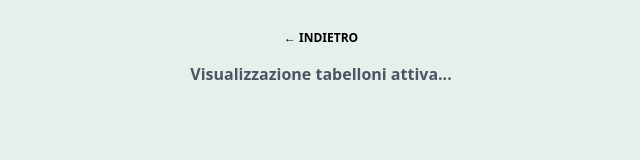
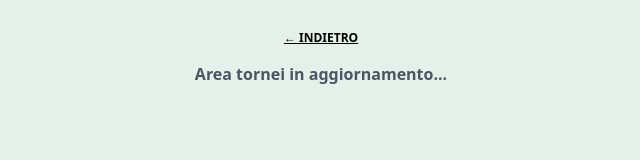
Before and after one commit to donato-bot/gestione-sale-biliardo, a Next.js app: page /club/1 in a window 1280 px wide. Both pictures are taken after a click on the button "AREA TORNEI". Shown: the top 160 px of the page, without its empty margins (319-959 px from the left). Built offline with nearby package versions, Linux system fonts and the light colour scheme; no server answers; the database is empty.

Commit message:
Aggiornamento automatico

```diff
--- a/src/app/club/[salaId]/page.tsx
+++ b/src/app/club/[salaId]/page.tsx
@@ -5,21 +5,18 @@ import { supabase } from "../../lib/supabase";
 
 export default function VetrinaClub({ params }: { params: { salaId: string } }) {
   const [nomeSala, setNomeSala] = useState<string>("Caricamento Club...");
-  const [activeView, setActiveView] = useState<string>("hub"); // hub, tornei, bacheca, info, prenotazioni
+  const [activeView, setActiveView] = useState<string>("hub");
 
-  // Dati Torneo
   const [torneoAttivo, setTorneoAttivo] = useState<any>(null);
   const [partite, setPartite] = useState<any[]>([]);
   const [loading, setLoading] = useState(true);
 
-  // Stato form prenotazione
   const [formPrenotazione, setFormPrenotazione] = useState({
     nome: '', email: '', telefono: '', data: '', ora: '', note: ''
   });
   const [prenotazioneInviata, setPrenotazioneInviata] = useState(false);
   const [invioInCorso, setInvioInCorso] = useState(false);
 
-  // Carica i dati salvati dal telefono dell'utente all'apertura
   useEffect(() => {
     if (typeof window !== 'undefined') {
       setFormPrenotazione(prev => ({
@@ -33,11 +30,9 @@ export default function VetrinaClub({ params }: { params: { salaId: string } })
 
   useEffect(() => {
     async function fetchDatiPubblici() {
-      // 1. Recupera nome sala
       const { data: salaData } = await supabase.from('sale').select('name').eq('id', params.salaId).single();
       if (salaData) setNomeSala(salaData.name);
 
-      // 2. Recupera torneo attivo
       const { data: torneiData } = await supabase
         .from('tornei')
         .select('*')
@@ -64,14 +59,12 @@ export default function VetrinaClub({ params }: { params: { salaId: string } })
     e.preventDefault();
     setInvioInCorso(true);
 
-    // Salva dati nel telefono dell'utente
     if (typeof window !== 'undefined') {
       localStorage.setItem('club_socio_nome', formPrenotazione.nome);
       localStorage.setItem('club_socio_email', formPrenotazione.email);
       localStorage.setItem('club_socio_telefono', formPrenotazione.telefono);
     }
 
-    // Invia al database
     const { error } = await supabase.from('prenotazioni').insert([
       {
         sala_id: params.salaId,
@@ -101,7 +94,6 @@ export default function VetrinaClub({ params }: { params: { salaId: string } })
 
   return (
     <div className="min-h-screen bg-[#E6F0EB] font-sans p-6">
-      {/* MENU HUB */}
       {activeView === "hub" && (
         <div className="flex flex-col gap-4 max-w-lg mx-auto">
           <h1 className="text-3xl font-black text-center mb-6 uppercase italic">{nomeSala}</h1>
@@ -110,10 +102,9 @@ export default function VetrinaClub({ params }: { params: { salaId: string } })
         </div>
       )}
 
-      {/* VISTA PRENOTAZIONI */}
       {activeView === "prenotazioni" && (
         <div className="max-w-md mx-auto">
-          <button onClick={() => setActiveView("hub")} className="mb-4 text-xs font-bold uppercase">← Indietro</button>
+          <button onClick={() => setActiveView("hub")} className="mb-4 text-xs font-bold uppercase underline">← Indietro</button>
           <div className="bg-[#0B0D14] p-8 rounded-3xl text-white shadow-2xl">
             <h2 className="text-xl font-black mb-6 uppercase">Riserva un Tavolo</h2>
             {prenotazioneInviata ? (
@@ -136,11 +127,10 @@ export default function VetrinaClub({ params }: { params: { salaId: string } })
         </div>
       )}
 
-      {/* VISTA TORNEI (Placeholder semplificato) */}
       {activeView === "tornei" && (
         <div className="text-center">
-          <button onClick={() => setActiveView("hub")} className="mb-4 text-xs font-bold uppercase">← Indietro</button>
-          <p className="font-bold text-gray-600">Visualizzazione tabelloni attiva...</p>
+          <button onClick={() => setActiveView("hub")} className="mb-4 text-xs font-bold uppercase underline">← Indietro</button>
+          <p className="font-bold text-gray-600">Area tornei in aggiornamento...</p>
         </div>
       )}
     </div>
```
